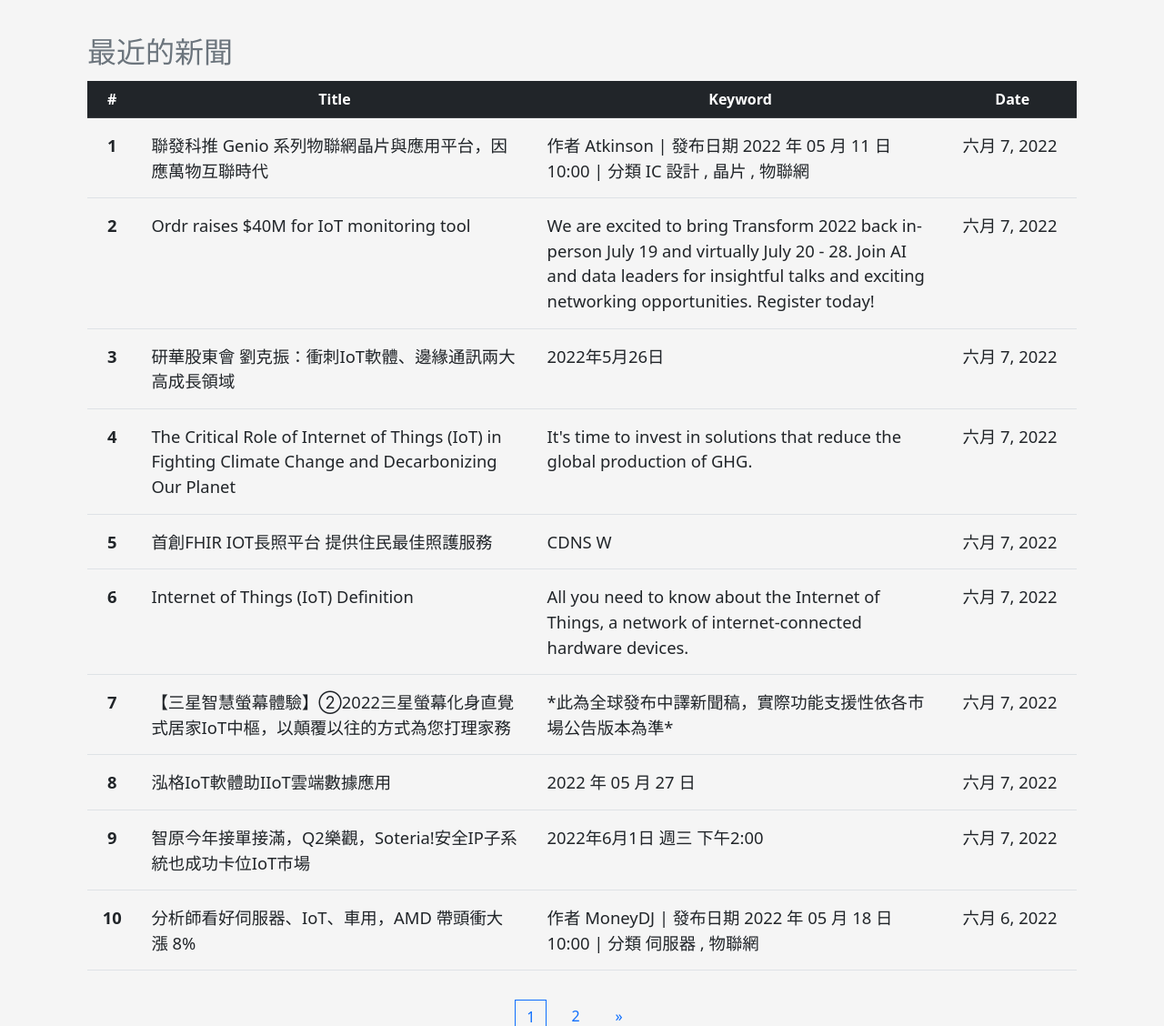
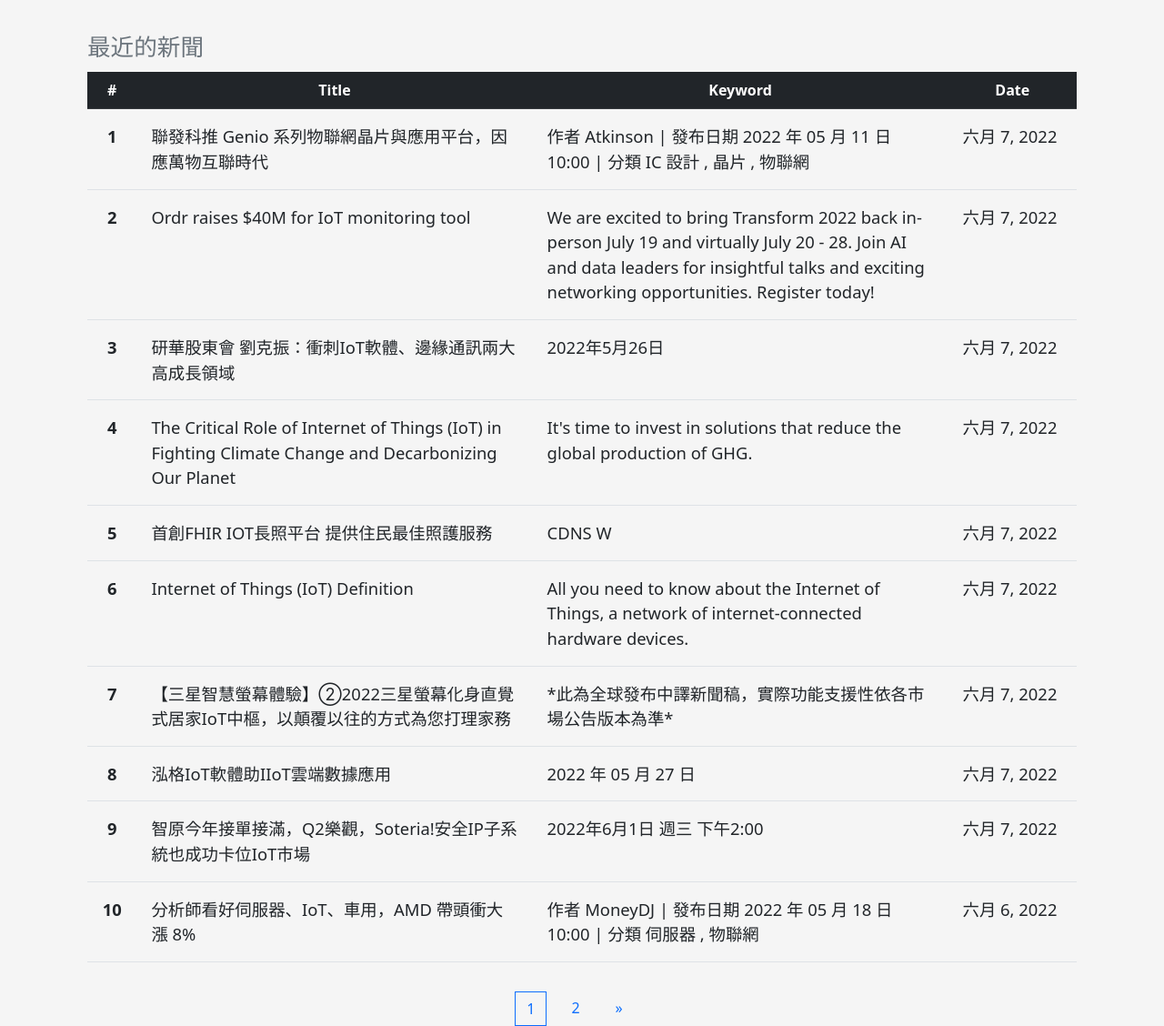
Before and after one commit to rick0624/X2M_Web_Development, a Django app: page /zh-hant/social_media/ in a window 1280 px wide. Shown: the part 71-1199 px from the top of the page at 91% size. Run offline with Django 3.2, Linux system fonts and the light colour scheme; data comes from the database, SQL or seed files in the repository; both versions use the stored data as it was after the commit; some libraries are stand-ins or nearby versions.

Commit message:
2022/06/15 deploy font size test

```diff
--- a/website/static/css/style/socialMedia.css
+++ b/website/static/css/style/socialMedia.css
@@ -62,7 +62,7 @@ main section.newsList div {
 }
 
 main section.newsList div table caption {
-  font-size: 2rem;
+  font-size: 2vw;
 }
 
 main section.newsList div table th {
--- a/website/static/css/style/socialMedia.scss
+++ b/website/static/css/style/socialMedia.scss
@@ -95,7 +95,7 @@ main {
         // margin: 0rem 2rem;
         caption {
           // background-color: aqua;
-          font-size: 2rem;
+          font-size: 2vw;
         }
         // color: aliceblue;
         // &,
--- a/website/templates/website/new_detail.html
+++ b/website/templates/website/new_detail.html
@@ -5,7 +5,7 @@
     <meta charset="UTF-8" />
     <meta http-equiv="X-UA-Compatible" content="IE=edge" />
     <meta name="viewport" content="width=device-width, initial-scale=1.0" />
-    <title>Social Media Page</title>
+    <title>X2M connect</title>
     <link
       href="https://cdn.jsdelivr.net/npm/bootstrap@5.2.0-beta1/dist/css/bootstrap.min.css"
       rel="stylesheet"
--- a/website/templates/website/socialMedia_page.html
+++ b/website/templates/website/socialMedia_page.html
@@ -5,7 +5,7 @@
     <meta charset="UTF-8" />
     <meta http-equiv="X-UA-Compatible" content="IE=edge" />
     <meta name="viewport" content="width=device-width, initial-scale=1.0" />
-    <title>Social Media Page</title>
+    <title>X2M connect</title>
     <!-- CSS only -->
     <link
       rel="stylesheet"
```
Also changed, not shown: db.sqlite3, 1 other file.
